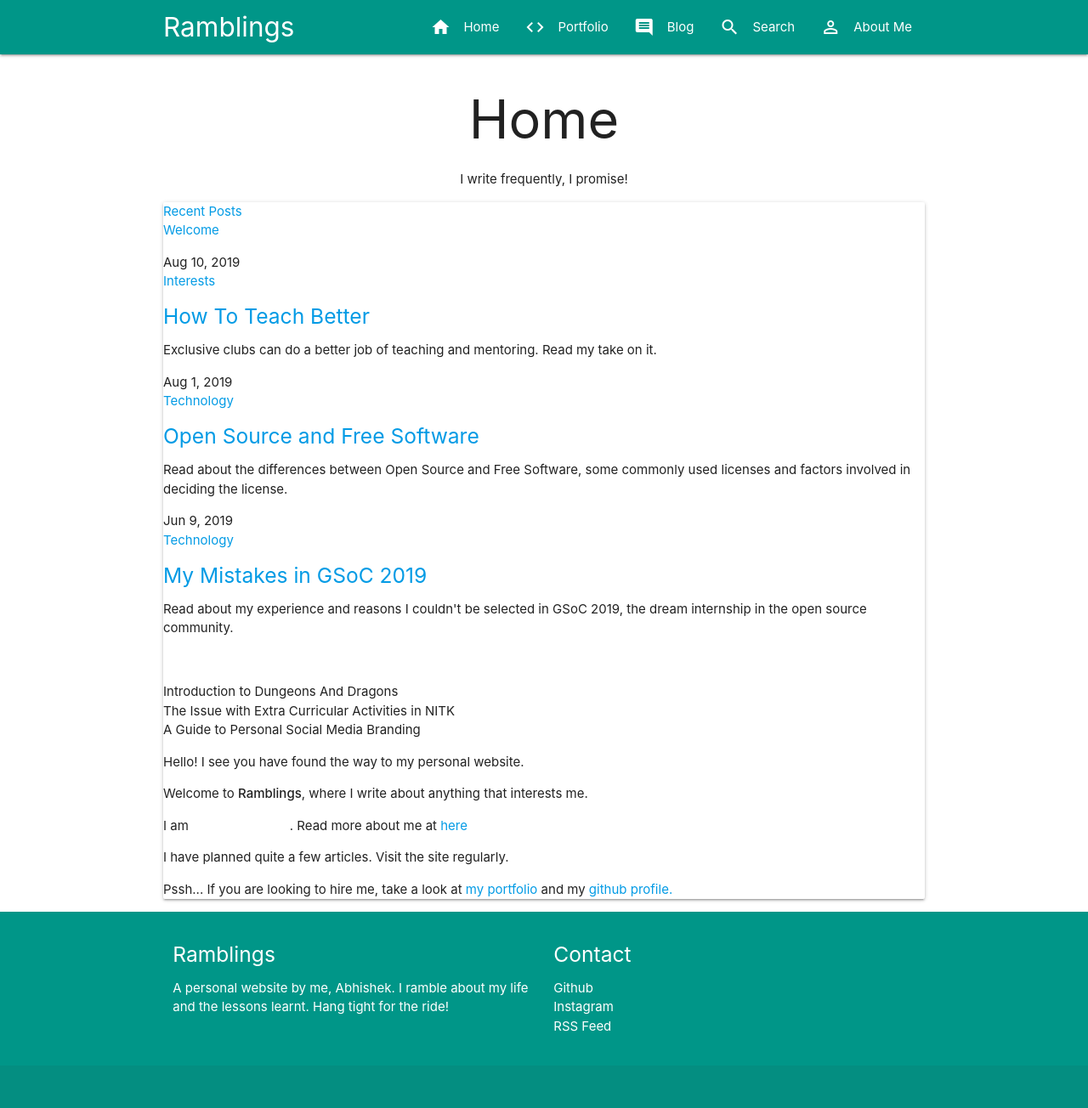
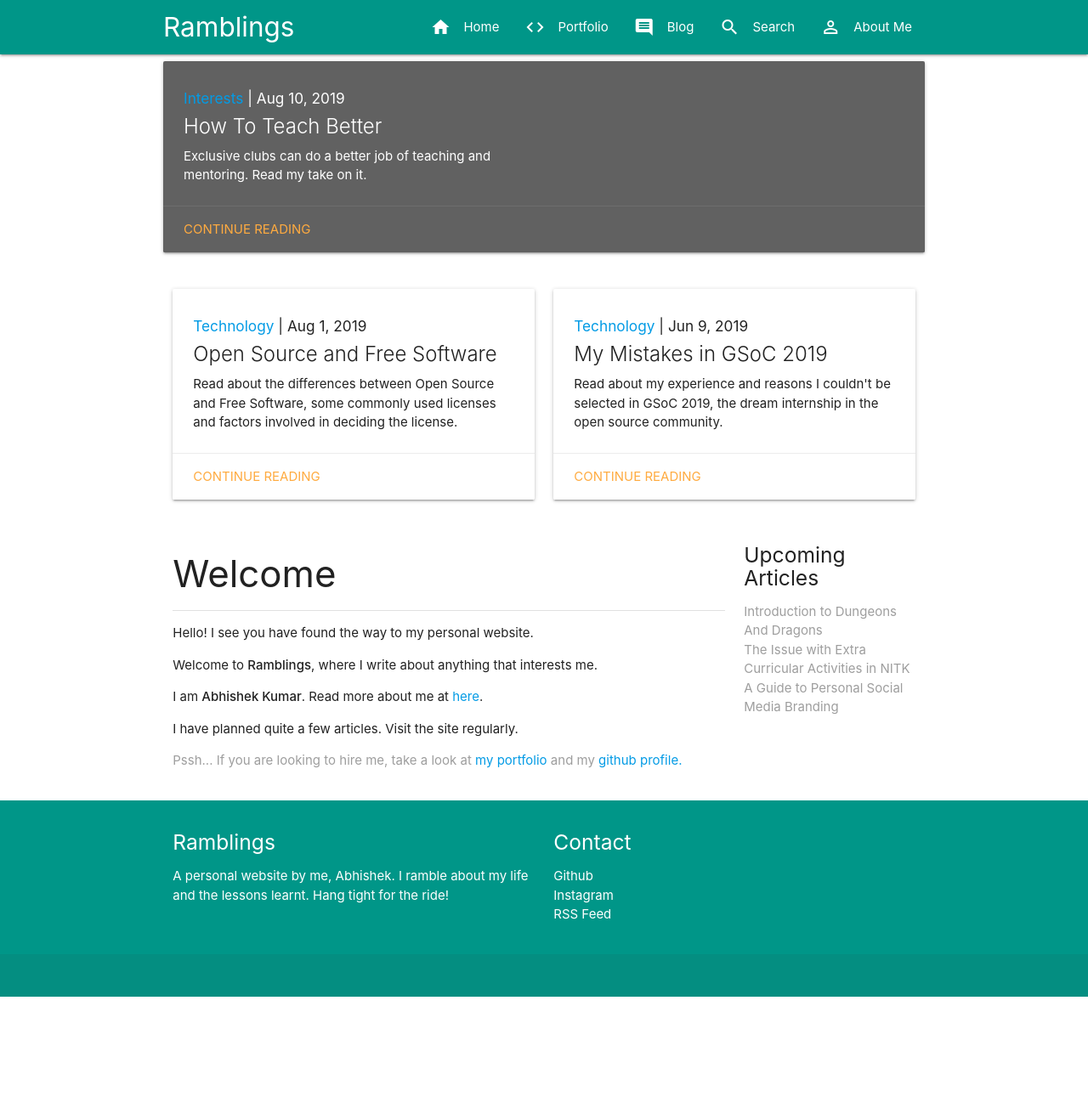
Before and after one commit to abhishekkumar2718/abhishekkumar2718.github.io, a Jekyll site: the page built from index.md, in a window 1280 px wide. Shown: the whole page at 85% size. Built offline with Jekyll 4.4.1, drawn with Linux system fonts in a browser that asks for light colours; after the commit the page ends 1173 px from its top, so only the background shows below that.

Commit message:
Migrate home

```diff
--- a/_layouts/default.html
+++ b/_layouts/default.html
@@ -3,7 +3,6 @@
   {% include head.html %}
   <body>
     {% include header.html %}
-    {% include heading.html %}
     <main>
       <div class="container">
         {{ content }}
--- a/_layouts/index.html
+++ b/_layouts/index.html
@@ -2,42 +2,85 @@
 layout: default
 ---
 
-<div class="card">
-  <div class="card-header">
-    <ul class="nav nav-pills nav-justified" id="baseTab" role="tablist">
-      <li class="nav-item">
-        <a class="nav-link active" id="pill-recent-posts" data-toggle="pill" href="#recent-posts" role="tab" aria-controls="recent-posts" aria-selected="true">
-          Recent Posts
+{% assign featured_post = site.posts[0] %}
+<div class="row">
+  <div class="card grey darken-2">
+    <div class="card-content white-text">
+      <h6>
+        <a href='{{ featured_post.category | downcase | relative_url }}'>
+          {{ featured_post.category }}
         </a>
-      </li>
+        | {{ featured_post.date | date: site.date_format }}
+      </h6>
 
-      <li class="nav-item">
-        <a class="nav-link" id="pill-welcome" data-toggle="pill" href="#welcome" role="tab" aria-controls="welcome" aria-selected="false">Welcome</a>
-      </li>
-    </ul>
+      <span class="card-title">
+        {{ featured_post.title }}
+      </span>
+      <p style="width: 50%;">
+        {{ featured_post.excerpt }}
+      </p>
+    </div>
+    <div class="card-action">
+      <a href="{{ featured_post.url | relative_url }}">Continue Reading</a>
+    </div>
+  </div>
+</div>
+
+<div class="row">
+  {% assign post = site.posts[1] %}
+  <div class="col l6 s12">
+    <div class="card">
+      <div class="card-content">
+        <h6>
+          <a href='{{ post.category | downcase | relative_url}}'>
+            {{ post.category }}
+          </a>
+          | {{ post.date | date: site.date_format }}
+        </h6>
+
+        <span class="card-title">{{ post.title }}</span>
+        <p>{{ post.excerpt }}</p>
+      </div>
+      <div class="card-action">
+        <a href="{{ post.url | relative_url }}">Continue Reading</a>
+      </div>
+    </div>
   </div>
 
-  <div class="card-body">
-    <div class="tab-content">
-      <div class="tab-pane fade show active" id="recent-posts" role="tabpanel" aria-labelledby="pill-recent-posts-tab">
-        <ul class="posts">
-         {%- for post in site.posts offset: site.posts_offset limit:3 -%}
-         <li>
-           {% include post-list.html %}
-         </li>
-         {% endfor %}
-        </ul>
+  {% assign post = site.posts[2] %}
+  <div class="col l6 s12">
+    <div class="card">
+      <div class="card-content">
+        <h6>
+          <a href='{{ post.category | downcase | relative_url}}'>
+            {{ post.category }}
+          </a>
+          | {{ post.date | date: site.date_format }}
+        </h6>
 
-        <ul>
-          <p class="text-primary">Upcoming Articles</p>
-          {% for article in site.data.upcoming_articles %}
-            <li>{{ article }}</li>
-          {% endfor %}
-        </ul>
+        <span class="card-title">{{ post.title }}</span>
+        <p>{{ post.excerpt }}</p>
       </div>
-      <div class="tab-pane fade" id="welcome" role="tabpanel" aria-labelledby="pill-welcome-tab">
-        {{ content | markdownify }}
+      <div class="card-action">
+        <a href="{{ post.url | relative_url }}">Continue Reading</a>
       </div>
     </div>
   </div>
 </div>
+
+<div class="row">
+  <div class="col l9 s12">
+    <h3>Welcome</h5>
+    <div class="divider"></div>
+    {{ content }}
+  </div>
+
+  <div class="col l3 s12">
+    <h5>Upcoming Articles</h5>
+    <ul class="grey-text">
+      {% for article in site.data.upcoming_articles %}
+        <li>{{ article }}</li>
+      {% endfor %}
+    </ul>
+  </div>
+</div>
--- a/index.md
+++ b/index.md
@@ -8,8 +8,8 @@ Hello! I see you have found the way to my personal website.
 
 Welcome to **Ramblings**, where I write about anything that interests me.
 
-I am <span class="text-primary">Abhishek Kumar</span>. Read more about me at [here](/about)
+I am **Abhishek Kumar**. Read more about me at [here](/about).
 
 I have planned quite a few articles. Visit the site regularly.
 
-<p class="text-muted">Pssh... If you are looking to hire me, take a look at <a href="/portfolio">my portfolio</a> and my <a href="https://github.com/abhishekkumar2718">github profile.</a></p>
+<p class="grey-text">Pssh... If you are looking to hire me, take a look at <a href="/portfolio">my portfolio</a> and my <a href="https://github.com/abhishekkumar2718">github profile.</a></p>
```
